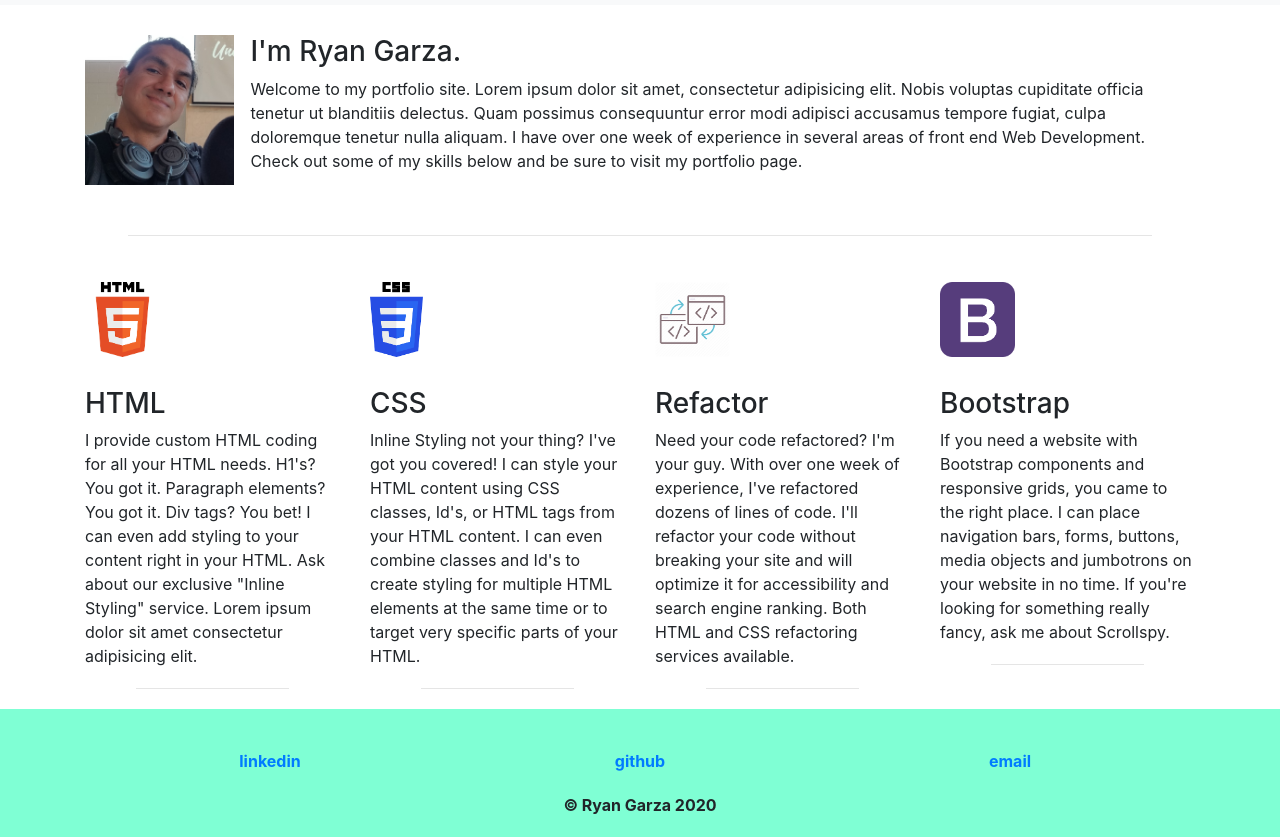
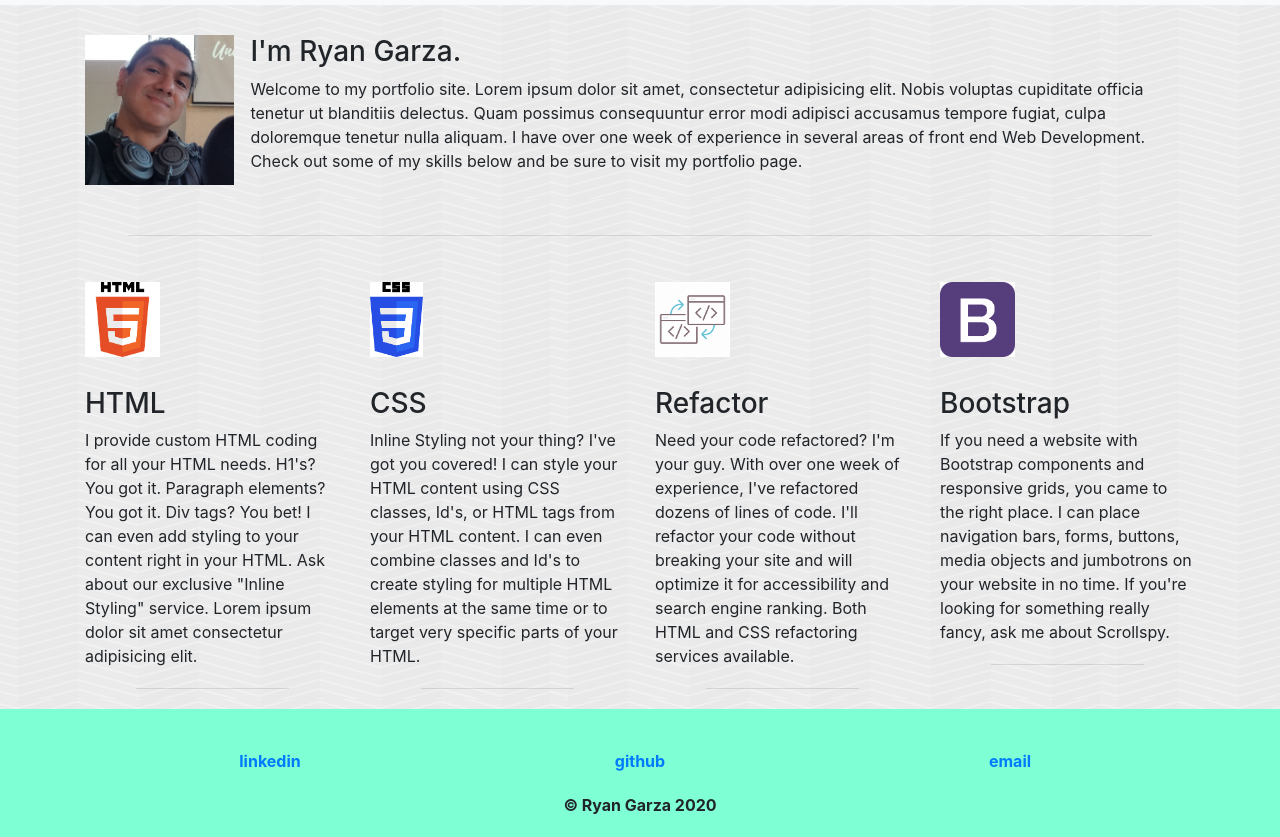
Before and after one commit to rgarzadev/Responsive-Portfolio, a plain HTML site: page index.html in a window 1280 px wide. Shown: the part 51-888 px from the top of the page. Drawn offline with nearby package versions, Linux system fonts and the light colour scheme.

Commit message:
modified CSS

```diff
--- a/styles.css
+++ b/styles.css
@@ -1,3 +1,7 @@
+body {
+    background-image: url("grey-bkg.jpg");
+}
+
 hr {
     width: 80%;
 }
```
Also changed, not shown: grey-bkg.jpg (added).
